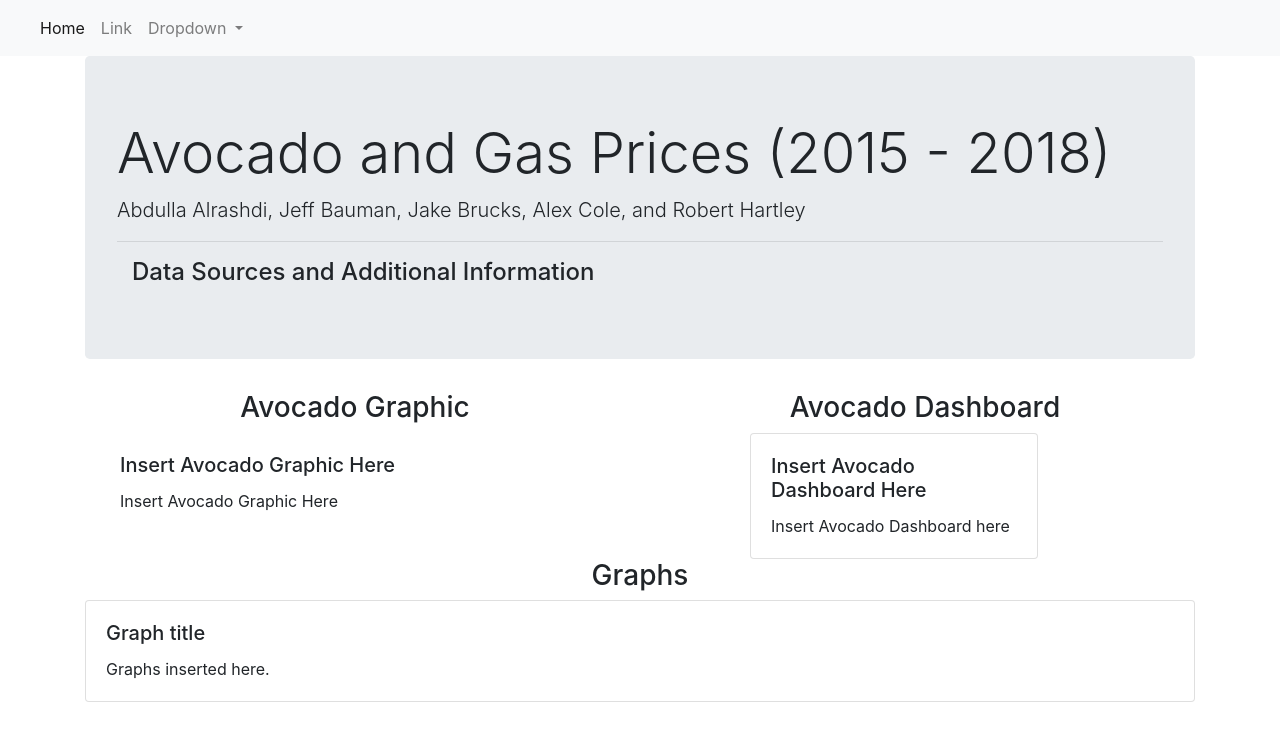
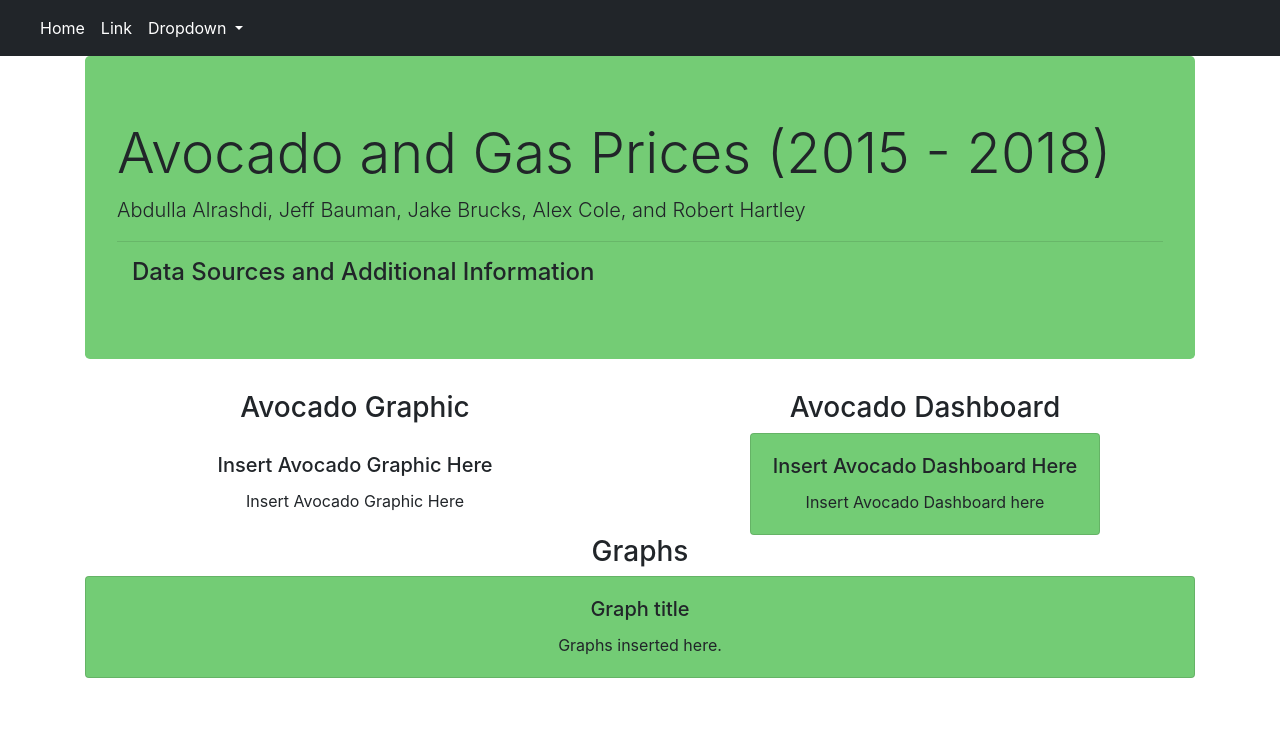
Before and after one commit to jbrucks/avacado-prices-project, a Flask app: template templates/index.html in a window 1280 px wide. Shown: the top 741 px of the page. Run offline with Flask 2, Linux system fonts and the light colour scheme; the template is opened without the code that fills it, so the values that code supplies are empty; some libraries are stand-ins or nearby versions.

Commit message:
Add files via upload

```diff
--- a/templates/index.html
+++ b/templates/index.html
@@ -1,10 +1,10 @@
 <!DOCTYPE html>
 <html lang="en">
-
 <head>
     <meta charset="UTF-8">
-  <title>Avocado Prices vs Gas Prices (2015-2018)</title>
-  <link rel="stylesheet" href="https://stackpath.bootstrapcdn.com/bootstrap/4.3.1/css/bootstrap.min.css" integrity="sha384-ggOyR0iXCbMQv3Xipma34MD+dH/1fQ784/j6cY/iJTQUOhcWr7x9JvoRxT2MZw1T" crossorigin="anonymous">
+    <meta name="viewport" content="width=device-width, initial-scale=1.0">
+    <link rel="stylesheet" href="https://stackpath.bootstrapcdn.com/bootstrap/4.3.1/css/bootstrap.min.css">
+    <title>Document</title>
     <link rel="stylesheet" href="style.css">
 </head>
 <body>
@@ -89,9 +89,6 @@
   <script src="https://code.jquery.com/jquery-3.3.1.slim.min.js" integrity="sha384-q8i/X+965DzO0rT7abK41JStQIAqVgRVzpbzo5smXKp4YfRvH+8abtTE1Pi6jizo" crossorigin="anonymous"></script>
   <script src="https://cdnjs.cloudflare.com/ajax/libs/popper.js/1.14.7/umd/popper.min.js" integrity="sha384-UO2eT0CpHqdSJQ6hJty5KVphtPhzWj9WO1clHTMGa3JDZwrnQq4sF86dIHNDz0W1" crossorigin="anonymous"></script>
   <script src="https://stackpath.bootstrapcdn.com/bootstrap/4.3.1/js/bootstrap.min.js" integrity="sha384-JjSmVgyd0p3pXB1rRibZUAYoIIy6OrQ6VrjIEaFf/nJGzIxFDsf4x0xIM+B07jRM" crossorigin="anonymous"></script>
-<script src="https://d3js.org/d3.v5.min.js"></script>
-<script type="text/javascript" src="static/logic.js"></script>
 
 </body>
-
 </html>
--- /dev/null
+++ b/templates/style.css
@@ -0,0 +1,19 @@
+.jumbotron {
+    background: #74cc75 !important;
+}
+nav.navbar.navbar-expand-lg.navbar-light.bg-light {
+    background-color: #212529 !important;
+}
+a.nav-link {
+    color: #ffffff !important;
+}
+p.card-text {
+    text-align: center;
+}
+.card {
+    width: auto !important;
+    background-color: #73cc75;
+}
+h5.card-title {
+    text-align: center;
+}
```
Lines whose indentation alone changed are shown as unchanged.
